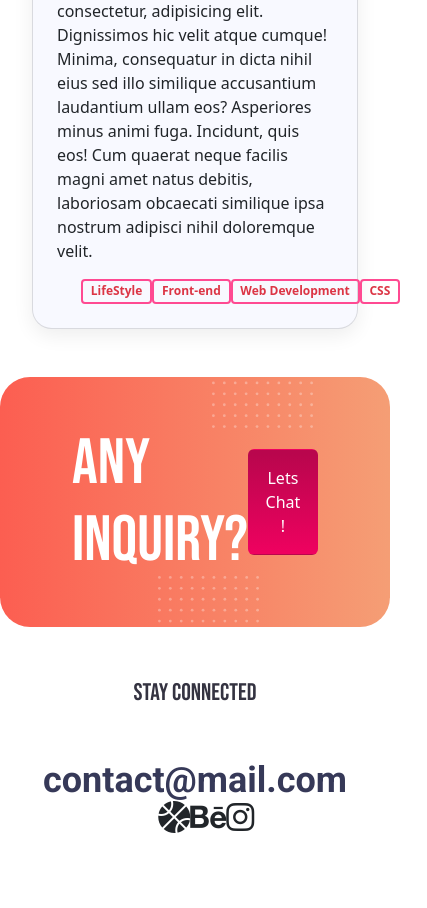
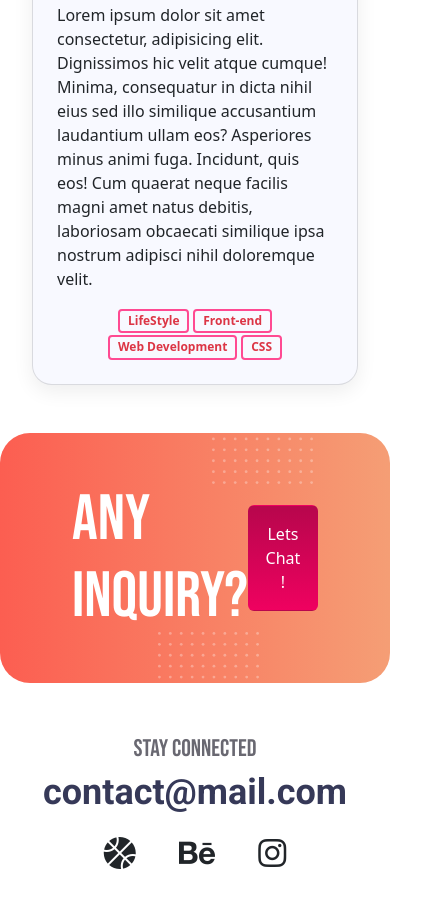
Before and after one commit to ekimcem/Simple_Portfolio, a plain HTML site: page index.html in a window 390 px wide. Shown: the part 3261-4169 px from the top of the page, 427 px wide, since content can reach past the window. Before the commit the page ends 4095 px from the top, so only its background shows below. Drawn offline with nearby package versions, Linux system fonts and the light colour scheme; a web font is replaced by a local one.

Commit message:
Logos relocated, margins in footer section adjusted. Card chips responsive problem solved

```diff
--- a/design.css
+++ b/design.css
@@ -154,7 +154,7 @@
     font-style: normal;
     font-weight: normal;
     font-size: 24px;
-    color: #343341;
+    color: #696871;
 }
 
 .projects-container {
@@ -199,3 +199,9 @@
 .footer-bg-details-dot-1 {
     background: url(assets/dots.svg) top -50px right 65px no-repeat, url(assets/dots.svg) bottom -50px right 45% no-repeat;
 }
+
+#logos {
+    width: 25%;
+    min-width: 250px;
+    max-width: 350px;
+}
--- a/index.html
+++ b/index.html
@@ -121,7 +121,7 @@
                     <h5 class="card-title text-center">Top 10 destination for software developer</h5>
                     <p class="card-text">Lorem ipsum dolor sit amet consectetur, adipisicing elit. Dignissimos hic velit atque cumque! Minima, consequatur in dicta nihil eius sed illo similique accusantium laudantium ullam eos? Asperiores minus animi fuga. Incidunt, quis
                         eos! Cum quaerat neque facilis magni amet natus debitis, laboriosam obcaecati similique ipsa nostrum adipisci nihil doloremque velit.</p>
-                    <div class="container d-flex justify-content-between ps-4 pe-4">
+                    <div class="container d-lg-flex d-block justify-content-between ps-4 pe-4 text-center">
                         <a href="" class="badge text-danger">LifeStyle</a>
                         <a href="" class="badge text-danger">Web Design</a>
                         <a href="" class="badge text-danger">Web Development</a>
@@ -135,7 +135,7 @@
                     <h5 class="card-title text-center">10 work from home tips for work efficiency:</h5>
                     <p class="card-text">Lorem ipsum dolor sit amet consectetur, adipisicing elit. Dignissimos hic velit atque cumque! Minima, consequatur in dicta nihil eius sed illo similique accusantium laudantium ullam eos? Asperiores minus animi fuga. Incidunt, quis
                         eos! Cum quaerat neque facilis magni amet natus debitis, laboriosam obcaecati similique ipsa nostrum adipisci nihil doloremque velit.</p>
-                    <div class="container d-flex justify-content-between ps-4 pe-4">
+                    <div class="container d-lg-flex d-block justify-content-between ps-4 pe-4 text-center">
                         <a href="" class="badge text-danger">LifeStyle</a>
                         <a href="" class="badge text-danger">Front-end</a>
                         <a href="" class="badge text-danger">Web Development</a>
@@ -160,9 +160,9 @@
                 </div>
             </div>
         </div>
-        <div class="container text-center stay-text mt-5">STAY CONNECTED</div>
-        <div class="container text-center mail-text mt-5">contact@mail.com</div>
-        <div class="container logos d-flex justify-content-around align-items-center w-25">
+        <div class="container text-center stay-text mt-1">STAY CONNECTED</div>
+        <div class="container text-center mail-text mt-1">contact@mail.com</div>
+        <div class="container logos d-flex justify-content-around align-items-center mt-4 mb-5" id="logos">
             <i class="fas fa-basketball-ball fa-2x"></i>
             <i class="fab fa-behance fa-2x"></i>
             <i class="fab fa-instagram fa-2x"></i>
```
